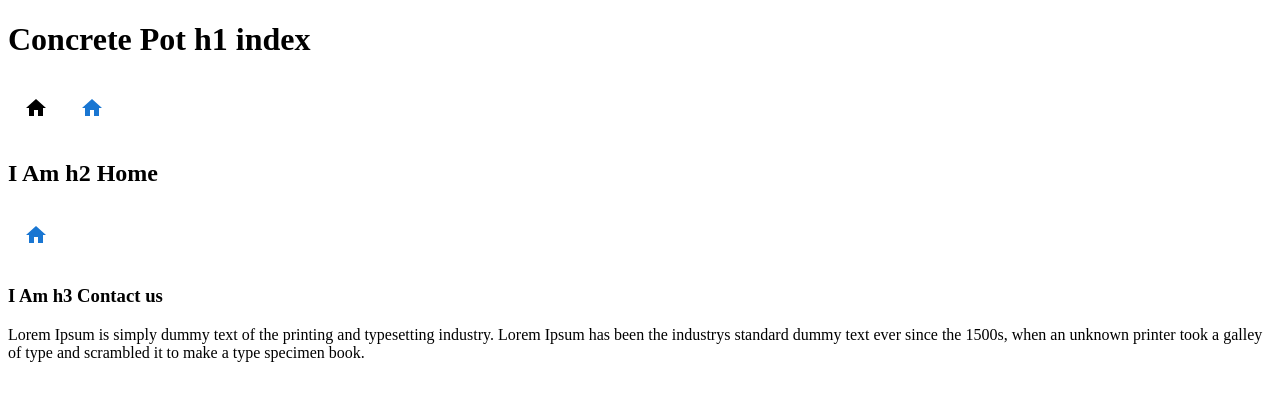
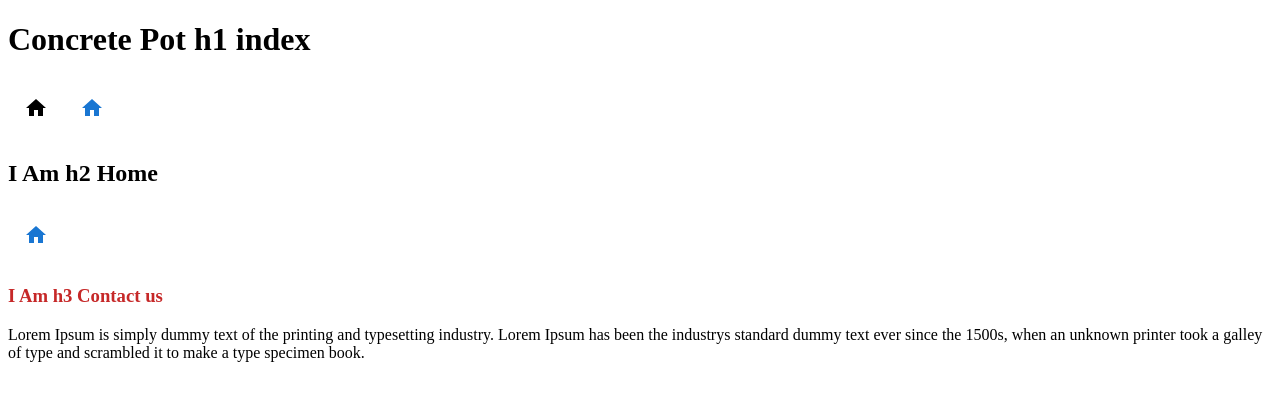
Before and after one commit to Stan2dor/ConcretePot, a Next.js app in the folder Frontend/: page / in a window 1280 px wide. Shown: the top 400 px of the page. Built offline with nearby package versions, Linux system fonts and the light colour scheme.

Commit message:
header and footer added

```diff
--- a/Frontend/src/pages/ContactUs.js
+++ b/Frontend/src/pages/ContactUs.js
@@ -18,7 +18,7 @@ function ContactUs() {
         }}>
         <HomeIcon color='primary' />
       </Box>{" "}
-      <h3 style={{ size: 24 }}>I Am h3 Contact us</h3>
+      <h3 style={{ size: 24, color: "#c62828" }}>I Am h3 Contact us</h3>
       <p>
         Lorem Ipsum is simply dummy text of the printing and typesetting
         industry. Lorem Ipsum has been the industrys standard dummy text ever
```
Also changed, not shown: Frontend/src/pages/common/Footer.js (added, +9 -0 lines), Frontend/src/pages/common/Header.js (added, +9 -0 lines), Frontend/src/Home.js (deleted).
